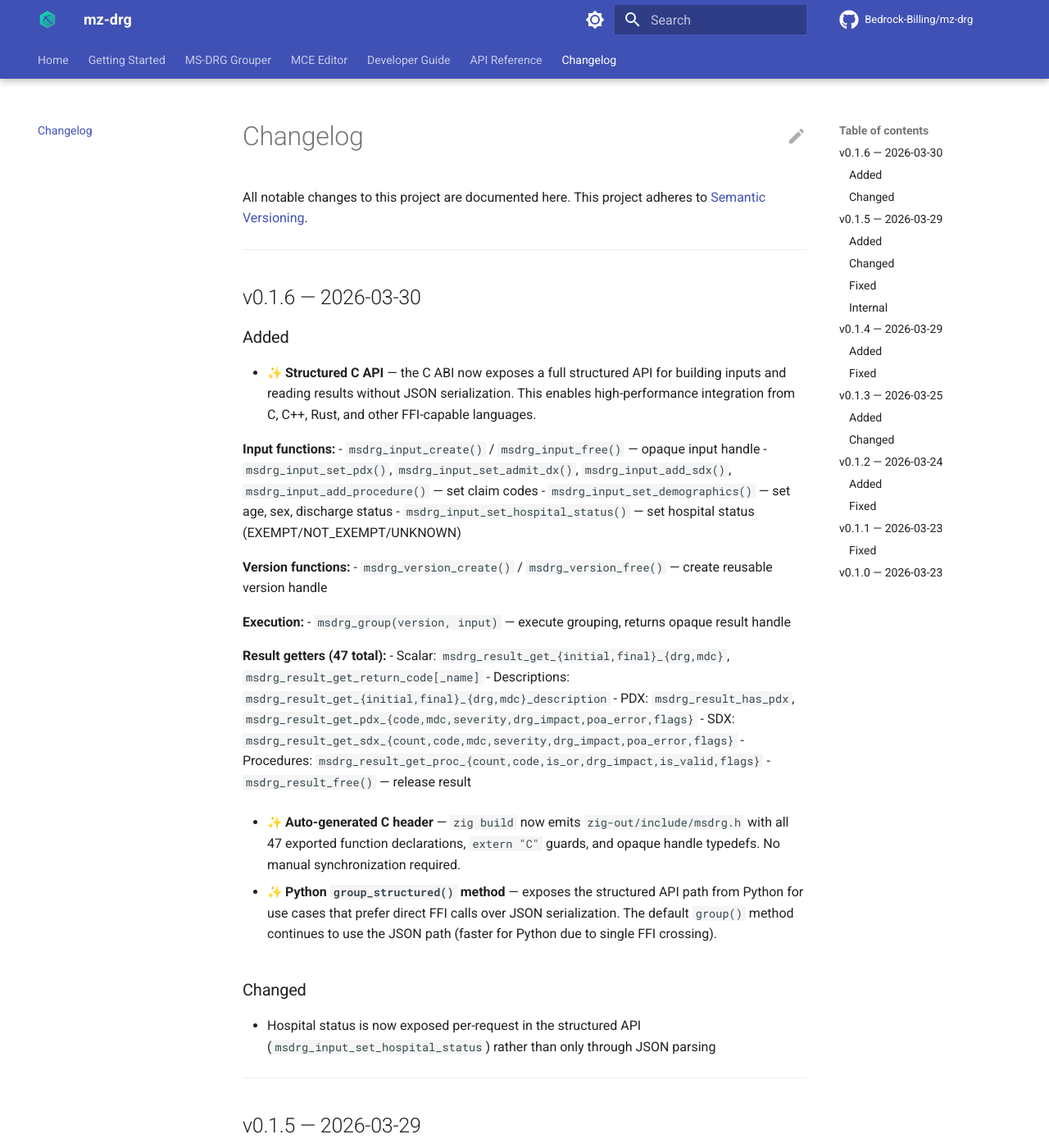
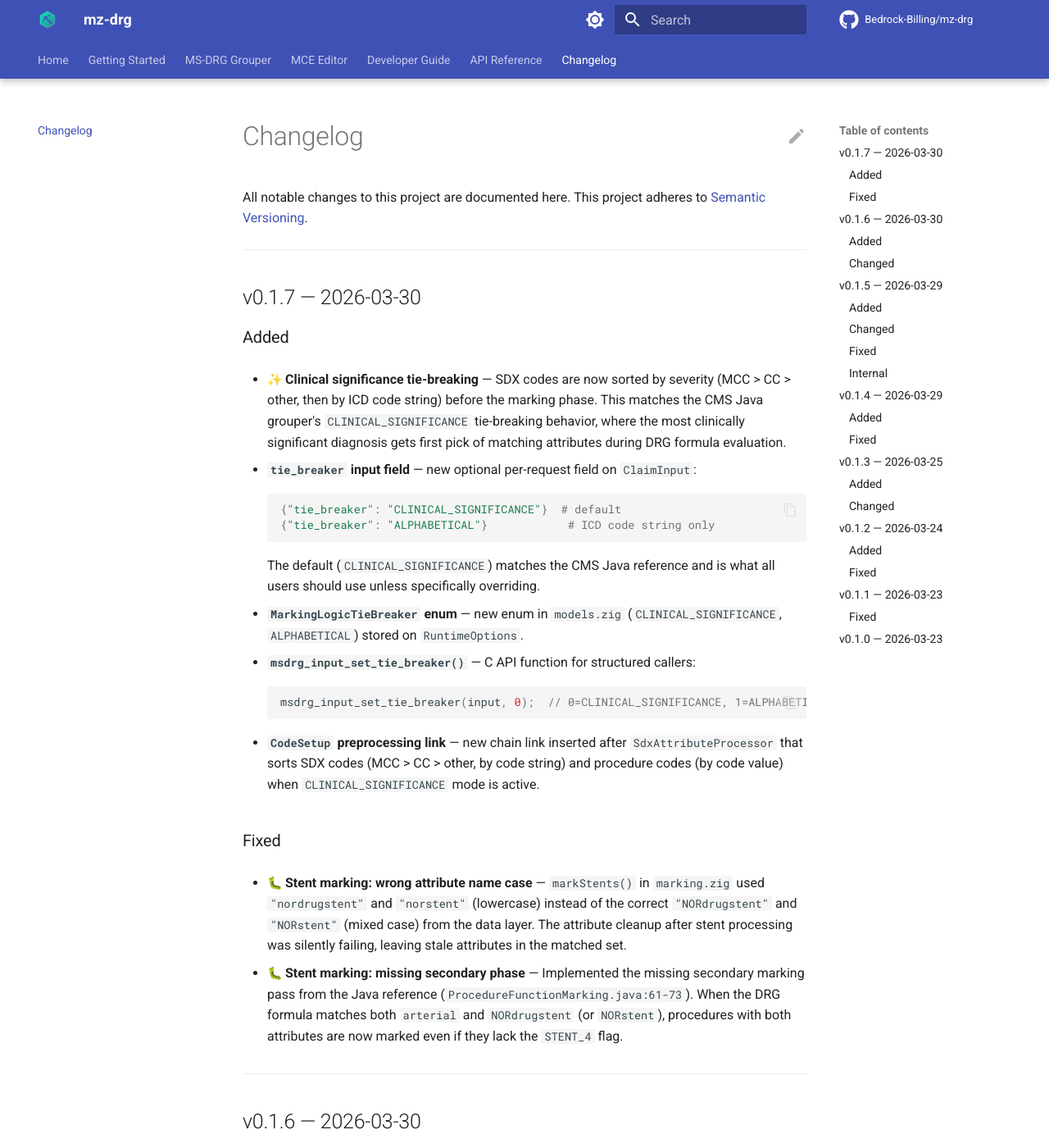
Before and after one commit to Bedrock-Billing/mz-drg, an MkDocs documentation site: the page built from docs/changelog.md, in a window 1280 px wide and 1400 px high. Shown: the whole window at 82% size. Built offline with MkDocs 1.6.1 and Material for MkDocs 9.7.7, drawn with Linux system fonts in a browser that asks for light colours; emoji names are drawn with the system emoji font; comment, search, counter and statistics services are not loaded.

Commit message:
fix: addition of tie breaking logic enum to handle sdx tie breaking based on clinical significance

````diff
--- a/docs/changelog.md
+++ b/docs/changelog.md
@@ -1,6 +1,36 @@
 # Changelog
 
 All notable changes to this project are documented here. This project adheres to [Semantic Versioning](https://semver.org/).
+
+---
+
+## v0.1.7 — 2026-03-30
+
+### Added
+
+- :sparkles: **Clinical significance tie-breaking** — SDX codes are now sorted by severity (MCC > CC > other, then by ICD code string) before the marking phase. This matches the CMS Java grouper's `CLINICAL_SIGNIFICANCE` tie-breaking behavior, where the most clinically significant diagnosis gets first pick of matching attributes during DRG formula evaluation.
+
+- **`tie_breaker` input field** — new optional per-request field on `ClaimInput`:
+  ```python
+  {"tie_breaker": "CLINICAL_SIGNIFICANCE"}  # default
+  {"tie_breaker": "ALPHABETICAL"}            # ICD code string only
+  ```
+  The default (`CLINICAL_SIGNIFICANCE`) matches the CMS Java reference and is what all users should use unless specifically overriding.
+
+- **`MarkingLogicTieBreaker` enum** — new enum in `models.zig` (`CLINICAL_SIGNIFICANCE`, `ALPHABETICAL`) stored on `RuntimeOptions`.
+
+- **`msdrg_input_set_tie_breaker()`** — C API function for structured callers:
+  ```c
+  msdrg_input_set_tie_breaker(input, 0);  // 0=CLINICAL_SIGNIFICANCE, 1=ALPHABETICAL
+  ```
+
+- **`CodeSetup` preprocessing link** — new chain link inserted after `SdxAttributeProcessor` that sorts SDX codes (MCC > CC > other, by code string) and procedure codes (by code value) when `CLINICAL_SIGNIFICANCE` mode is active.
+
+### Fixed
+
+- :bug: **Stent marking: wrong attribute name case** — `markStents()` in `marking.zig` used `"nordrugstent"` and `"norstent"` (lowercase) instead of the correct `"NORdrugstent"` and `"NORstent"` (mixed case) from the data layer. The attribute cleanup after stent processing was silently failing, leaving stale attributes in the matched set.
+
+- :bug: **Stent marking: missing secondary phase** — Implemented the missing secondary marking pass from the Java reference (`ProcedureFunctionMarking.java:61-73`). When the DRG formula matches both `arterial` and `NORdrugstent` (or `NORstent`), procedures with both attributes are now marked even if they lack the `STENT_4` flag.
 
 ---
 
````
Also changed, not shown: README.md (+10 -0 lines), docs/api-reference.md (+1 -0 lines), docs/grouper/input.md (+14 -0 lines), docs/grouper/overview.md (+1 -1 lines), 6 other files.
